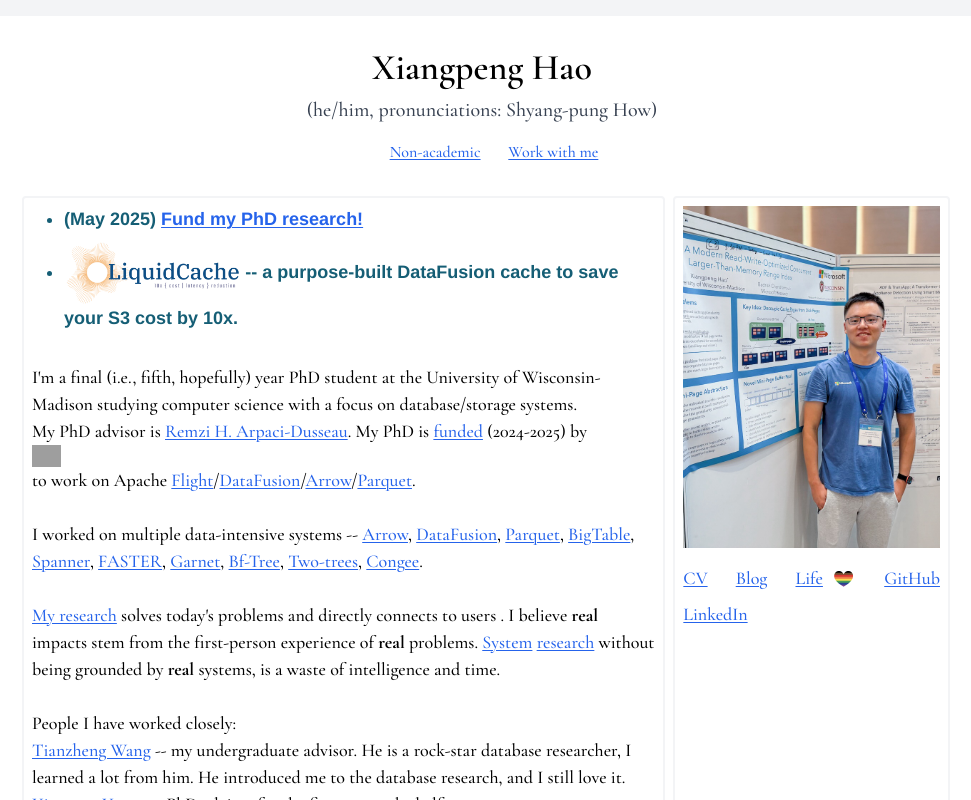
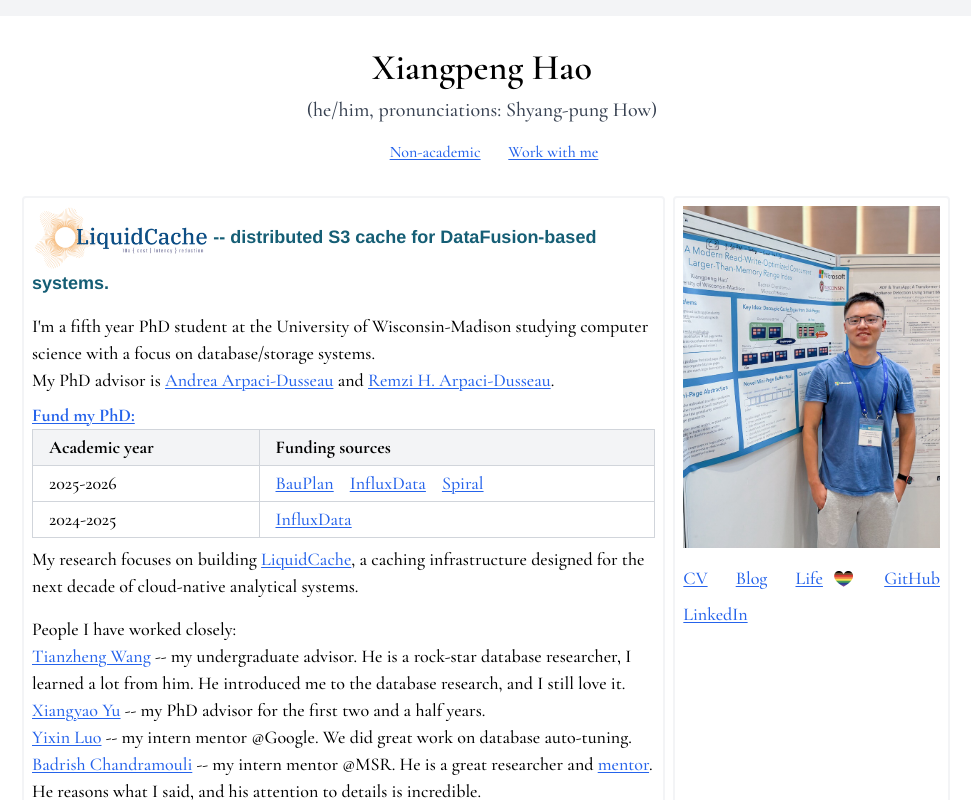
Before and after one commit to XiangpengHao/website, a SvelteKit app: page / in a window 1280 px wide. Shown: the top 800 px of the page, without its empty margins (158-1129 px from the left). Built offline with nearby package versions, Linux system fonts and the light colour scheme; grey boxes are pictures that could not be loaded.

Commit message:
finetune writing

```diff
--- a/src/routes/+page.svelte
+++ b/src/routes/+page.svelte
@@ -26,75 +26,64 @@
 
 		<div class="flex flex-col md:flex-row">
 			<div class="card w-full md:w-[700px] leading-normal">
-				<ul class="text-cyan-800 mb-8" style="font-family: Helvetica, Arial, sans-serif">
-					<li>
-						<strong>(May 2025) <a href="/fund">Fund my PhD research!</a></strong>
-					</li>
-					<li>
+				<div class="text-cyan-800 mb-4" style="font-family: Helvetica, Arial, sans-serif">
 					<strong
 						><a href="https://github.com/XiangpengHao/liquid-cache">
 							<img src={LiquidCache} class="h-16 inline" alt="LiquidCache" /></a
-							>-- a purpose-built DataFusion cache to save your S3 cost by 10x.
+						>-- distributed S3 cache for DataFusion-based systems.
 					</strong>
-					</li>
-				</ul>
-
-				<!-- <br /> -->
-				<!-- <br /> -->
-				I'm a final (i.e., fifth, hopefully) year PhD student at the University of Wisconsin-Madison
-				studying computer science with a focus on database/storage systems.
+				</div>
+				I'm a fifth year PhD student at the University of Wisconsin-Madison studying computer science
+				with a focus on database/storage systems.
 				<br />
 				My PhD advisor is
-				<a href="https://pages.cs.wisc.edu/~remzi/">Remzi H. Arpaci-Dusseau</a>. My PhD is
-				<a href="{base}/fund">funded</a>
-				(2024-2025) by
-				<a href="https://www.influxdata.com">
-					<img
-						src="https://influxdata.github.io/branding/img/downloads/influxdata-logo--full--castle.svg"
-						class="logo"
-						alt="InfluxData logo"
-					/>
-				</a>
-				to work on Apache <a href="https://arrow.apache.org/docs/format/Flight.html">Flight</a>/<a
-					href="https://github.com/apache/datafusion">DataFusion</a
-				>/<a href="https://github.com/apache/arrow-rs">Arrow</a>/<a
-					href="https://github.com/apache/arrow-rs/tree/master/parquet">Parquet</a
-				>.
-				<br />
+				<a href="https://pages.cs.wisc.edu/~dusseau/">Andrea Arpaci-Dusseau</a>
+				and <a href="https://pages.cs.wisc.edu/~remzi/">Remzi H. Arpaci-Dusseau</a>.
+				<div class="mt-2">
+					<strong>
+						<a href="{base}/fund">Fund my PhD:</a>
+					</strong>
+				</div>
+				<div class="funding-table">
+					<table class="w-full border-collapse border border-gray-300">
+						<thead>
+							<tr class="bg-gray-100">
+								<th class="border border-gray-300 px-4 py-1 text-left">Academic year</th>
+								<th class="border border-gray-300 px-4 py-1 text-left">Funding sources</th>
+							</tr>
+						</thead>
+						<tbody>
+							<tr>
+								<td class="border border-gray-300 px-4 py-1">2025-2026</td>
+								<td class="border border-gray-300 px-4 py-1">
+									<div class="flex flex-wrap gap-4 items-center">
+										<a href="https://www.bauplanlabs.com">BauPlan</a>
+										<a href="https://www.influxdata.com"> InfluxData </a>
+										<a href="https://spiraldb.com">Spiral</a>
+										<!-- <a href="https://www.titletowntech.com">TitleTownTech</a> -->
+									</div>
+								</td>
+							</tr>
+							<tr>
+								<td class="border border-gray-300 px-4 py-1">2024-2025</td>
+								<td class="border border-gray-300 px-4 py-1">
+									<a href="https://www.influxdata.com"> InfluxData </a>
+								</td>
+							</tr>
+						</tbody>
+					</table>
+				</div>
+				<div class="mt-2">
+					My research focuses on building
+					<a href="https://github.com/XiangpengHao/liquid-cache">LiquidCache</a>, a caching
+					infrastructure designed for the next decade of cloud-native analytical systems.
+				</div>
 
-				<br />
-				I worked on multiple data-intensive systems --
-				<a href="https://arrow.apache.org">Arrow</a>,
-				<a href="https://datafusion.apache.org">DataFusion</a>,
-				<a href="https://parquet.apache.org">Parquet</a>,
-				<a href="https://cloud.google.com/bigtable">BigTable</a>,
-				<a href="https://cloud.google.com/spanner">Spanner</a>,
-				<a href="https://github.com/microsoft/FASTER">FASTER</a>,
-				<a href="https://github.com/microsoft/garnet">Garnet</a>,
-				<a href="https://www.vldb.org/pvldb/vol17/p3442-hao.pdf">Bf-Tree</a>,
-				<a href="https://dl.acm.org/doi/10.1145/3639286">Two-trees</a>,
-				<a href="https://github.com/XiangpengHao/congee">Congee</a>.<br />
-				<br />
-				<a href="https://blog.xiangpeng.systems/posts/research-statement/">My research</a>
-				solves today's problems and directly connects to users . I believe
-				<strong>real</strong>
-				impacts stem from the first-person experience of
-				<strong>real</strong>
-				problems.
-				<a
-					href="http://databasearchitects.blogspot.com/2023/01/for-systems-research-is-development-and.html"
-					>System</a
-				> <a href="http://www.jfsowa.com/ikl/Stonebraker.pdf">research</a>
-				without being grounded by
-				<strong>real</strong>
-				systems, is a waste of intelligence and time.
-				<br />
-				<br />
-
+				<div class="mt-4">
 					People I have worked closely:
 					<br />
-				<a href="https://www.cs.sfu.ca/~tzwang/">Tianzheng Wang</a> -- my undergraduate advisor. He
-				is a rock-star database researcher, I learned a lot from him. He introduced me to the
+					<a href="https://www.cs.sfu.ca/~tzwang/">Tianzheng Wang</a> -- my undergraduate advisor.
+					He is a rock-star database researcher, I learned a lot from him. He introduced me to the
 					database research, and I still love it.
 					<br />
 					<a href="https://pages.cs.wisc.edu/~yxy/">Xiangyao Yu</a> -- my PhD advisor for the first
@@ -103,16 +92,19 @@
 					<a href="https://www.cs.cmu.edu/~yixinluo/">Yixin Luo</a> -- my intern mentor @Google. We
 					did great work on database auto-tuning.
 					<br />
-				<a href="https://www.microsoft.com/en-us/research/people/badrishc/">Badrish Chandramouli</a>
+					<a href="https://www.microsoft.com/en-us/research/people/badrishc/"
+						>Badrish Chandramouli</a
+					>
 					-- my intern mentor @MSR. He is a great researcher and
-				<a href="https://blog.xiangpeng.systems/posts/good-advisor/">mentor</a>. He reasons what I said, and
-				his attention to details is incredible.
+					<a href="https://blog.xiangpeng.systems/posts/good-advisor/">mentor</a>. He reasons what I
+					said, and his attention to details is incredible.
 					<br />
 					<a href="http://andrew.nerdnetworks.org">Andrew Lamb</a> -- my
 					<a href="https://blog.xiangpeng.systems/posts/working-at-influxdata/">intern</a>
-				mentor @InfluxData. His passion and professionalism in DataFusion development have reshaped my
-				research to connect more closely to real-world applications.
+					mentor @InfluxData. His passion and professionalism in DataFusion development have reshaped
+					my research to connect more closely to real-world applications.
 					<br />
+				</div>
 
 				<!-- Many other people helped me along the way, I'm grateful for all of them. -->
 			</div>
```
Lines whose indentation alone changed are shown as unchanged.
